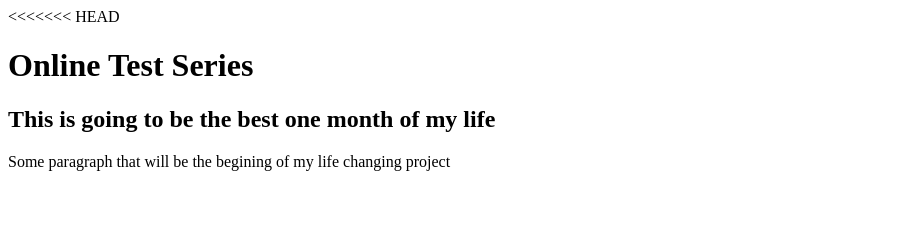
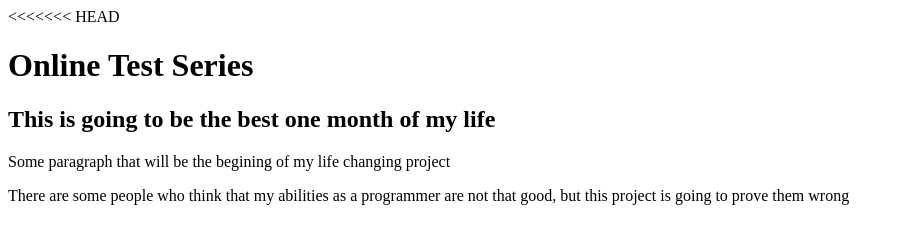
Before and after one commit to utgoyal/test-series-project, a plain HTML site: page index.html in a window 1280 px wide. Shown: the whole page, without its empty margins (0-904 px from the left). Drawn offline with Linux system fonts and the light colour scheme.

Commit message:
Added para

```diff
--- a/index.html
+++ b/index.html
@@ -11,7 +11,7 @@
  <h1>Online Test Series</h1>
   <h2>This is going to be the best one month of my life</h2>
   <p>Some paragraph that will be the begining of my life changing project</p>
-
+  <p>There are some people who think that my abilities as a programmer are not that good, but this project is going to prove them wrong</p>
 
 
   </body>
```
